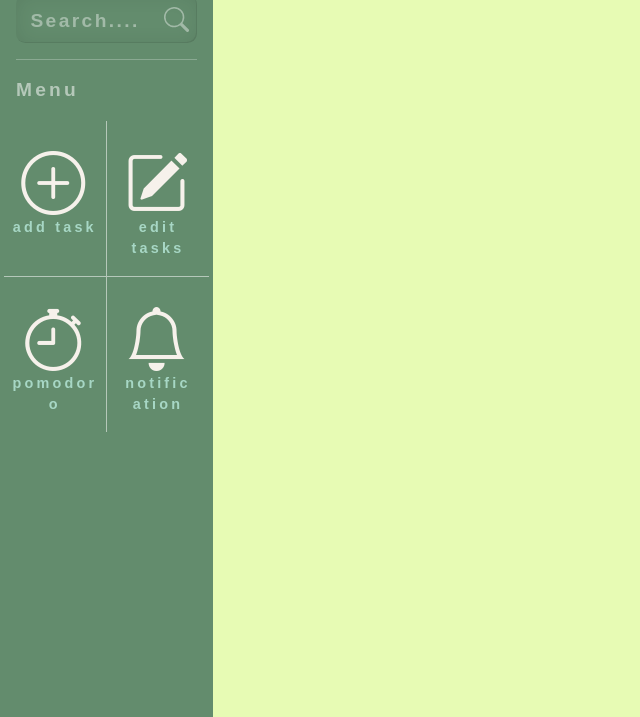
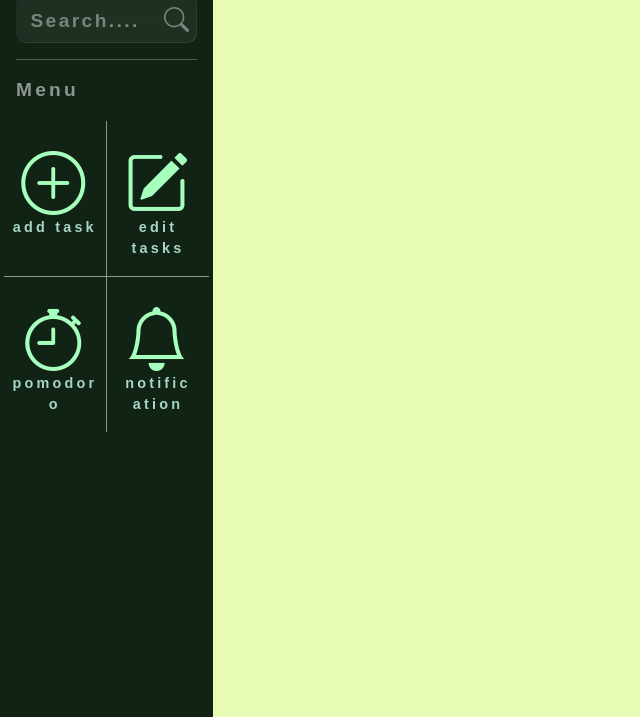
Before and after one commit to prithvinadhnk-png/todo, a plain HTML site: page MainPage/mainPage.html in a window 1280 px wide. Shown: the part 83-800 px from the top of the page, without its empty margins (0-640 px from the left). Drawn offline with nearby package versions, Linux system fonts and the light colour scheme; a web font is replaced by a local one.

Commit message:
colour changed of menubar

```diff
--- a/MainPage/mainPage.css
+++ b/MainPage/mainPage.css
@@ -1,10 +1,10 @@
 :root {
     --light: #E7FBB4;
-    --darkGreen: #638c6d;
+    --darkGreen: #112315;
     --lightOrange: #f5935b;
     --orange: #C84C05;
-    --mint: #a7d7c5;
-    --cream: #f6f1eb;
+    --mint: hwb(159 65% 16%);
+    --cream:#a7ffbd;
     --coral: #ff9770;
     --charcoal: #2f3e46;
 
@@ -27,7 +27,7 @@
 }
 
 .menuSearch {
-    background-color: #c84c0500;
+    background-color: #ffffff10;
     border: none;
     border-radius: 0.6rem;
     outline: none;
@@ -40,7 +40,7 @@
     width: 100%;
     font-size: 1.5rem !important;
     padding-right: 2.6rem;
-    box-shadow: inset 1px 1px 20px 0px rgba(0, 0, 0, 0.082), inset -1px -1px 0px 0px rgba(0, 0, 0, 0.082)
+    box-shadow: inset 1px 1px 20px 0px rgba(0, 0, 0, 0.082), inset -1px -1px 0px 0px rgba(255, 255, 255, 0.082)
 }
 
 
```
